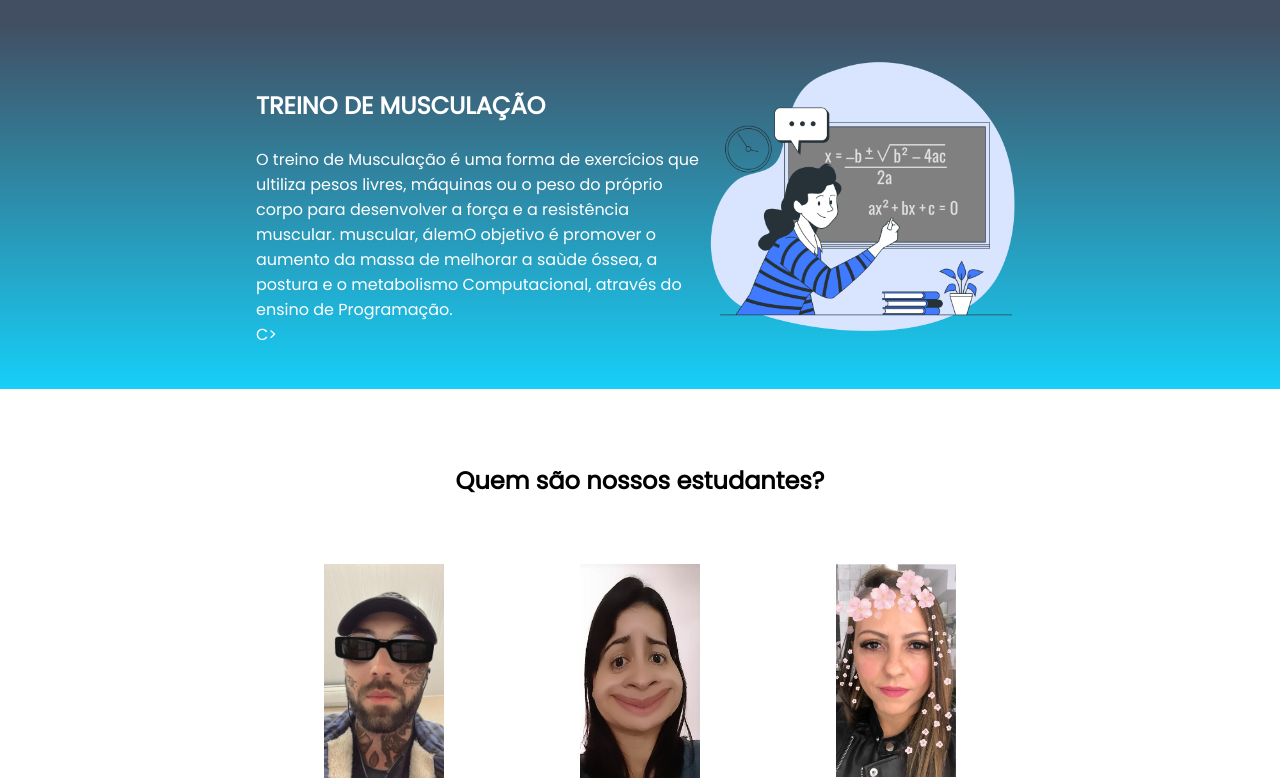
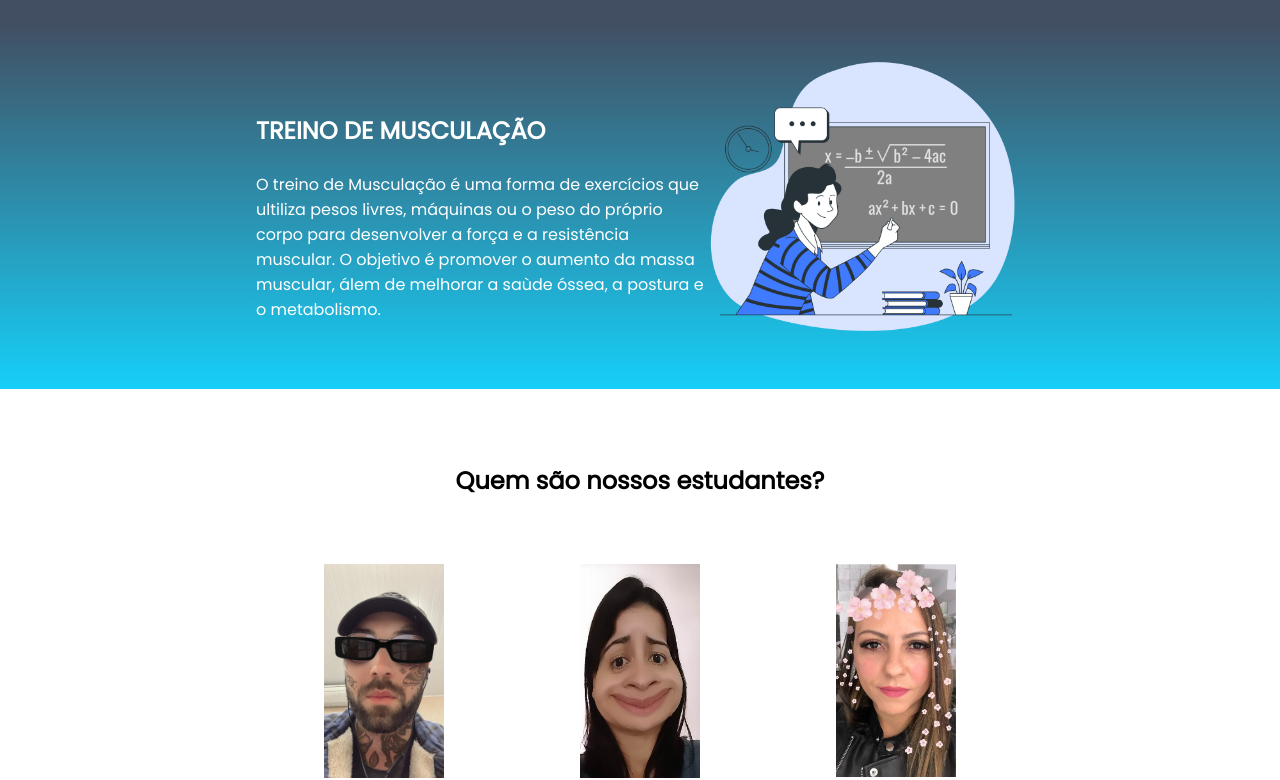
Before and after one commit to AnaGabrieli019/Ana-Gabrieli-projeto-1, a plain HTML site: page index.html in a window 1280 px wide. Shown: the part 56-836 px from the top of the page. Drawn offline with Linux system fonts and the light colour scheme.

Commit message:
Add files via upload

```diff
--- a/index.html
+++ b/index.html
@@ -24,11 +24,10 @@
         <div class="escola-div-conteudo">
             <h2 class="escola-titulo">TREINO DE MUSCULAÇÃO</h2>
             <p class="escola-texto um">O treino de Musculação é uma forma de exercícios que ultiliza pesos livres,
-                máquinas ou o peso do próprio corpo para desenvolver
-        a força e a resistência muscular.
-         muscular, álemO objetivo é promover o aumento da massa  de melhorar a saùde óssea, a postura e o metabolismo
-                Computacional, através do ensino de Programação.</p>
-                C>
+                máquinas ou o peso do próprio corpo para desenvolver  a força e a resistência muscular.
+                  O objetivo é promover o aumento da massa muscular, álem de melhorar a saùde óssea, a postura e o metabolismo.
+
+
                 <p class="escola-texto-dois"></p>
         </div>
         <img class="escola-imagem" src="Formula-bro.png" alt="imagem que representa uma professora em sala de aula">
```
